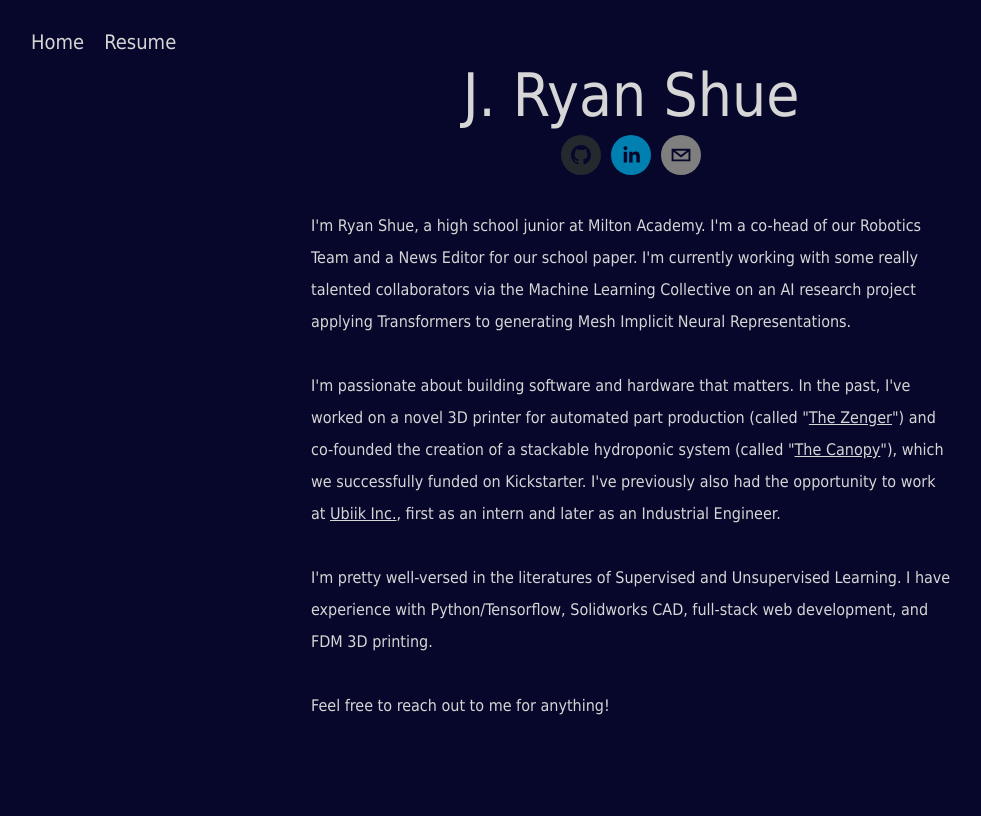
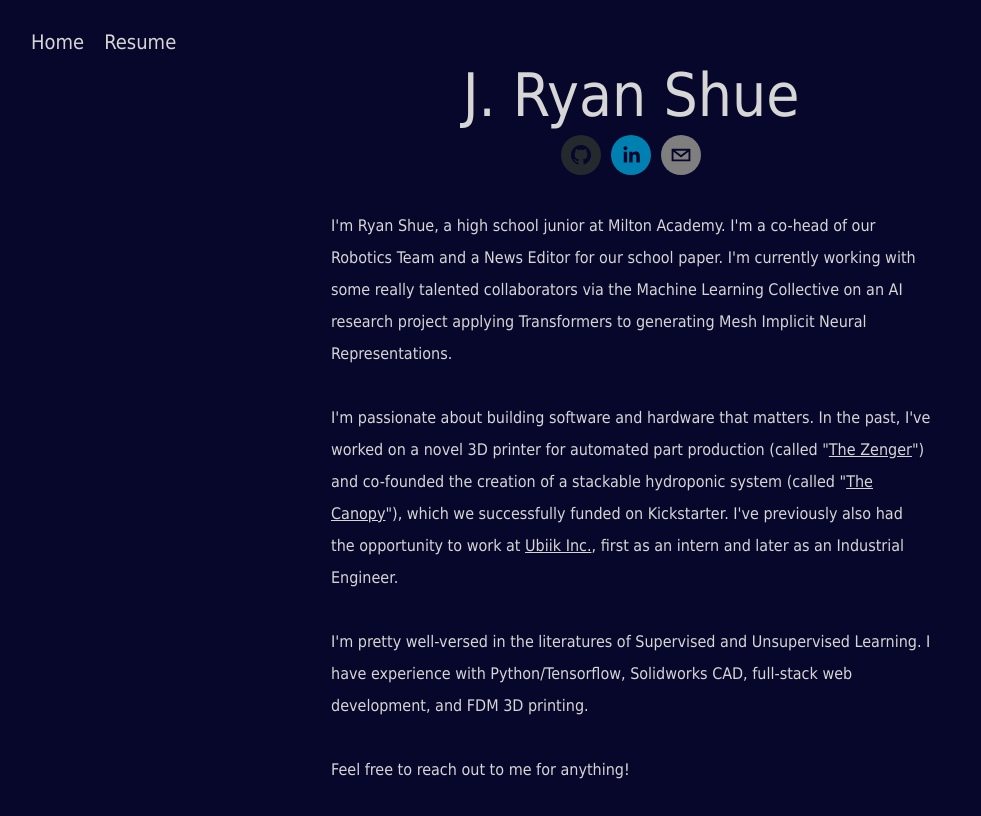
Before and after one commit to JRyanShue/personal-website, a React (Create React App) app: page / in a window 1280 px wide. Shown: the whole page, without its empty margins (9-990 px from the left). Built offline with nearby package versions, Linux system fonts and the light colour scheme.

Commit message:
minor changes

```diff
--- a/src/App.css
+++ b/src/App.css
@@ -86,7 +86,7 @@
   margin: auto;
   margin-top: 30px;
   margin-bottom: 30px;
-  width: 50%;
+  /* width: 50%; */
   font-family: Tahoma, sans-serif;
   line-height: 2;
   font-size: 16px;
--- a/src/FrontAbout.js
+++ b/src/FrontAbout.js
@@ -1,8 +1,15 @@
 
 function FrontAbout() {
+    console.log(window.innerWidth)
+    var textWidth;
+    if (window.innerWidth > 600) {
+        textWidth = '600px';
+    } else {
+        textWidth = '100%';
+    }
     return (
         <div>
-            <div className="front-about">
+            <div className="front-about" style={{width: textWidth}}>
                 <i class="fab fa-github"></i>
                 I'm Ryan Shue, a high school junior at Milton Academy. I'm a co-head of our Robotics Team and a News Editor for our school paper.
                 I'm currently working with some really talented collaborators via the Machine
```
